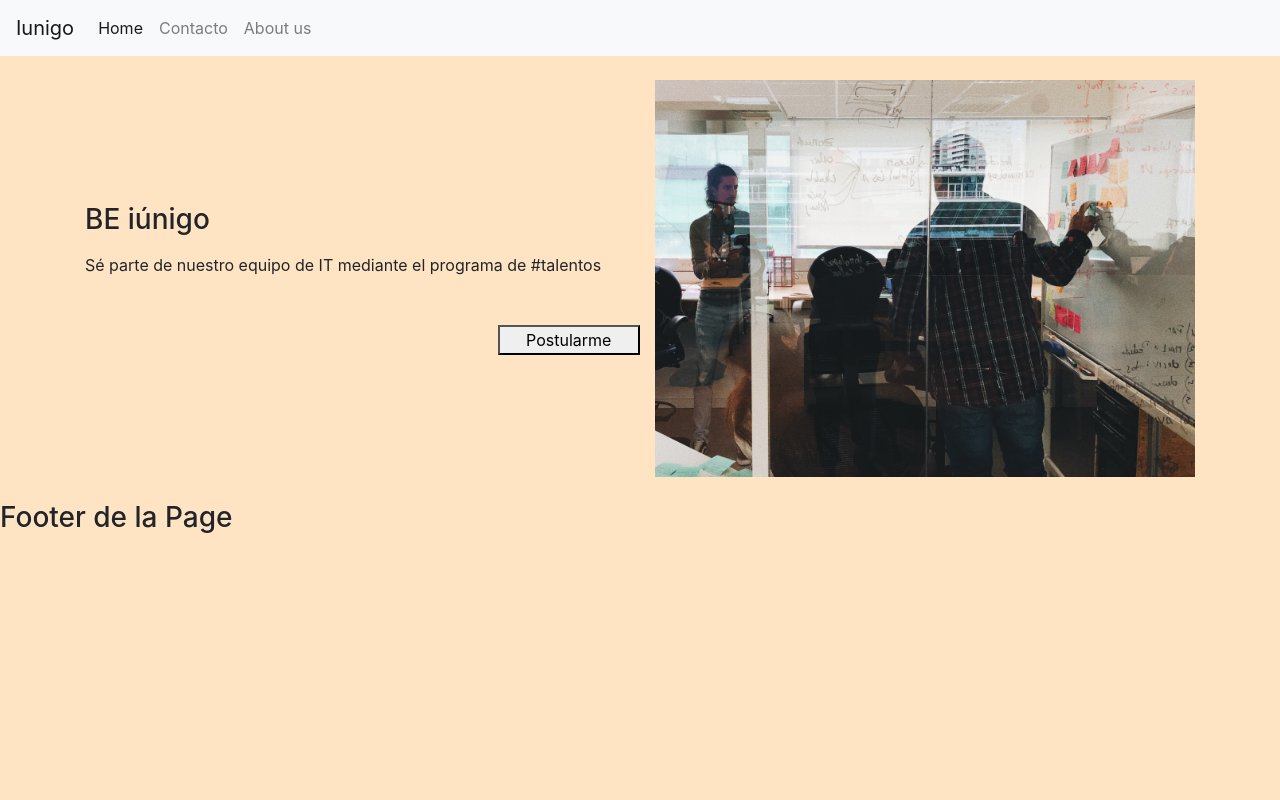
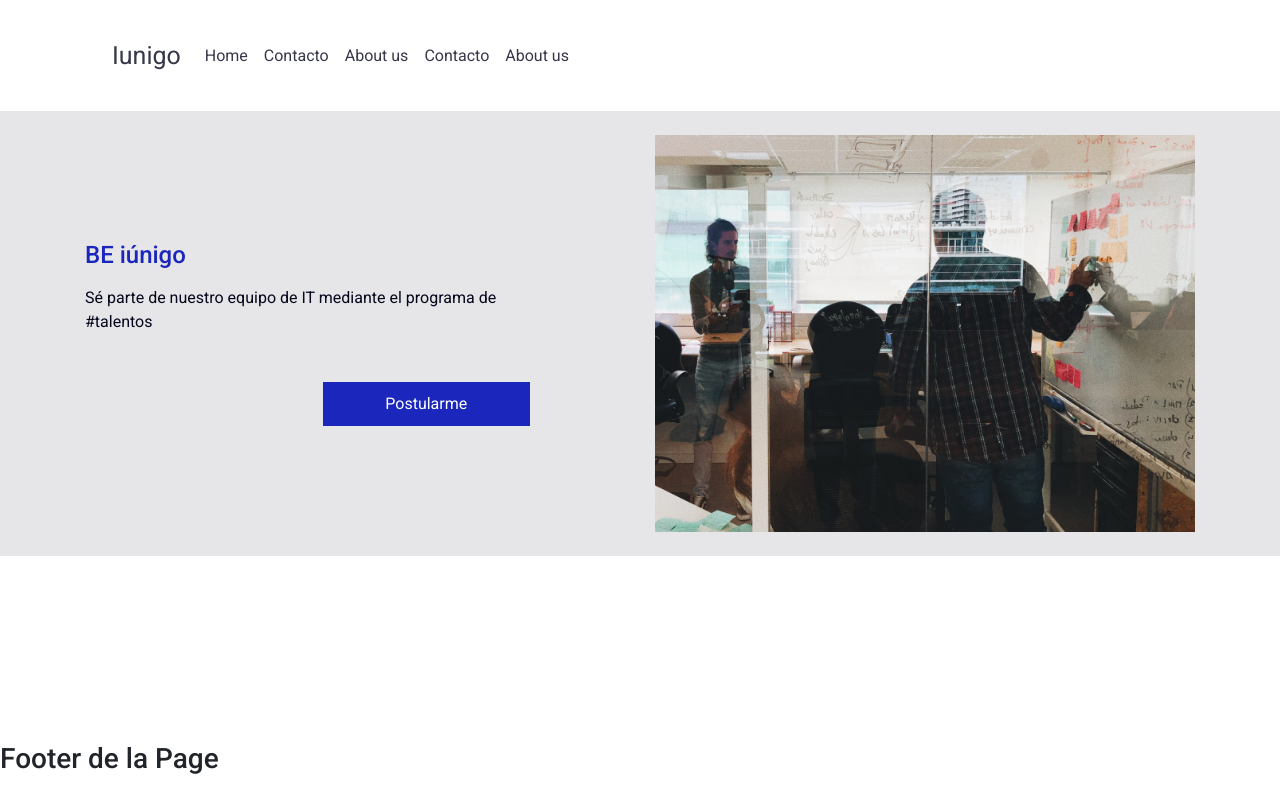
Before and after one commit to Santiago-Rivero/be-iunigo, a plain HTML site: page index.html in a window 1280 px wide. Drawn offline with nearby package versions, Linux system fonts and the light colour scheme.

Commit message:
Primeros arreglos en el nav y primer contenedor

```diff
--- a/css/style.scss
+++ b/css/style.scss
@@ -1,4 +1,52 @@
+$primary: #1B26BC;
+$shadow: #101770;
+
+$fuenteHead: #363749;
+$colorShadow: #363749;
+$fuenteBody: #03051B;
+
+$colorBody: #E6E6E8;
+$colorIconos: #E4E5F6;
+$shadowIconos: #CFD0D4;
+$colorBorder: #CFD0D4;
+
+
 body{
     margin: 0 auto;
-    background-color: bisque;
+    background-color: white;
+    font-family: 'Roboto', sans-serif;
 }
+
+.mi-navbar{
+    min-width: 85%;
+    min-height: 111px;
+    background-color: white;
+    a {
+        color: $fuenteHead;
+    }
+}
+.navbar-brand{
+    font-size: 25px;
+}
+
+.be-iunigo{
+    background-color: $colorBody;
+    h3{
+        font-size: 24px;
+        color: $primary;
+        font-style: medium;
+        font-weight: 500;
+    }
+    p{
+        font-size: 16px;
+        font-weight: 400;
+        color: $fuenteBody;
+    }
+    button{
+        background-color: $primary;
+        color: white;
+        padding: 10px 25px;
+        border: none;
+        margin-right: 15px;
+    }
+}
--- a/index.html
+++ b/index.html
@@ -6,18 +6,22 @@
         <!--Responsive Meta Tag-->
         <meta name="viewport" content="width=device-width, initial-scale=1, shrink-to-fit=no">
 
+		<!--Link Fuente-->
+		<link rel="preconnect" href="https://fonts.gstatic.com">
+		<link href="https://fonts.googleapis.com/css2?family=Roboto:wght@400;500&display=swap" rel="stylesheet">
 		<!--Link Bootstrap-->
 		<link
 			rel="stylesheet"
 			href="https://cdn.jsdelivr.net/npm/bootstrap@4.6.0/dist/css/bootstrap.min.css"
 			integrity="sha384-B0vP5xmATw1+K9KRQjQERJvTumQW0nPEzvF6L/Z6nronJ3oUOFUFpCjEUQouq2+l"
 			crossorigin="anonymous"
-        />
+		/>
+		<!--Mi HOJA DE ESTILO-->
         <link rel="stylesheet" href="css/style.css">
 		<title>Landig Page</title>
 	</head>
-	<body class="d-felx h-100">
-		<nav class="navbar navbar-expand-md navbar-light bg-light">
+	<body class="d-flex flex-column h-100">
+		<nav class="navbar navbar-expand-md mx-auto mi-navbar">
 			<a class="navbar-brand" href="#">Iunigo</a>
 			<button class="navbar-toggler"
 				type="button"
@@ -27,7 +31,7 @@
 				aria-expanded="false"
 				aria-label="Toggle navigation"
 			>
-				<span class="navbar-toggler-icon"></span>
+			<span class="navbar-toggler-icon"></span>
 			</button>
 			<div class="collapse navbar-collapse" id="navbarText">
 				<ul class="navbar-nav mr-auto">
@@ -42,28 +46,34 @@
 					<li class="nav-item">
 						<a class="nav-link" href="#">About us</a>
 					</li>
+					<li class="nav-item">
+						<a class="nav-link" href="#">Contacto</a>
+					</li>
+					<li class="nav-item">
+						<a class="nav-link" href="#">About us</a>
+					</li>
 				</ul>
 			</div>
         </nav>
-        <section>
-            <div class="container be-iunigo my-4">
+        <section class="be-iunigo"> <!--SECTION BE IUNIGO-->
+            <div class="container my-4">
                 <div class="row">
-                    <div class="col align-self-center">
+                    <div class="col-md-5 align-self-center">
                         <h3 class="mb-3">BE iúnigo</h3>
-                        <p class="mb-5">Sé parte de nuestro equipo de IT mediante el programa de #talentos</p>
-                        <div class="btn-postularme">
-                            <div class="row justify-content-end mr-10">
-                                <button class="col-3">Postularme</button>
-                            </div>
-                        </div>
+						<p class="mb-5">Sé parte de nuestro equipo de IT mediante el programa de #talentos</p>
+						<div class="row">
+							<div class="col-md-6 offset-md-6">
+								<button class="col-12">Postularme</button>
+							</div>
+						</div>
                     </div>
-                    <div class="col">
+                    <div class="col-md-6 offset-md-1">
                         <img src="img/img-beiunigo.JPG" alt="img0" class="img-fluid">
                     </div>
                 </div>
             </div>
         </section>
-		<footer class="">
+		<footer class="footer mt-auto py-3">
 			<h3>Footer de la Page</h3>
 		</footer>
 		<!--Scripts Bootstrap-->
```
Also changed, not shown: css/style.css, img/imgVideos.png (added), 1 other file.
